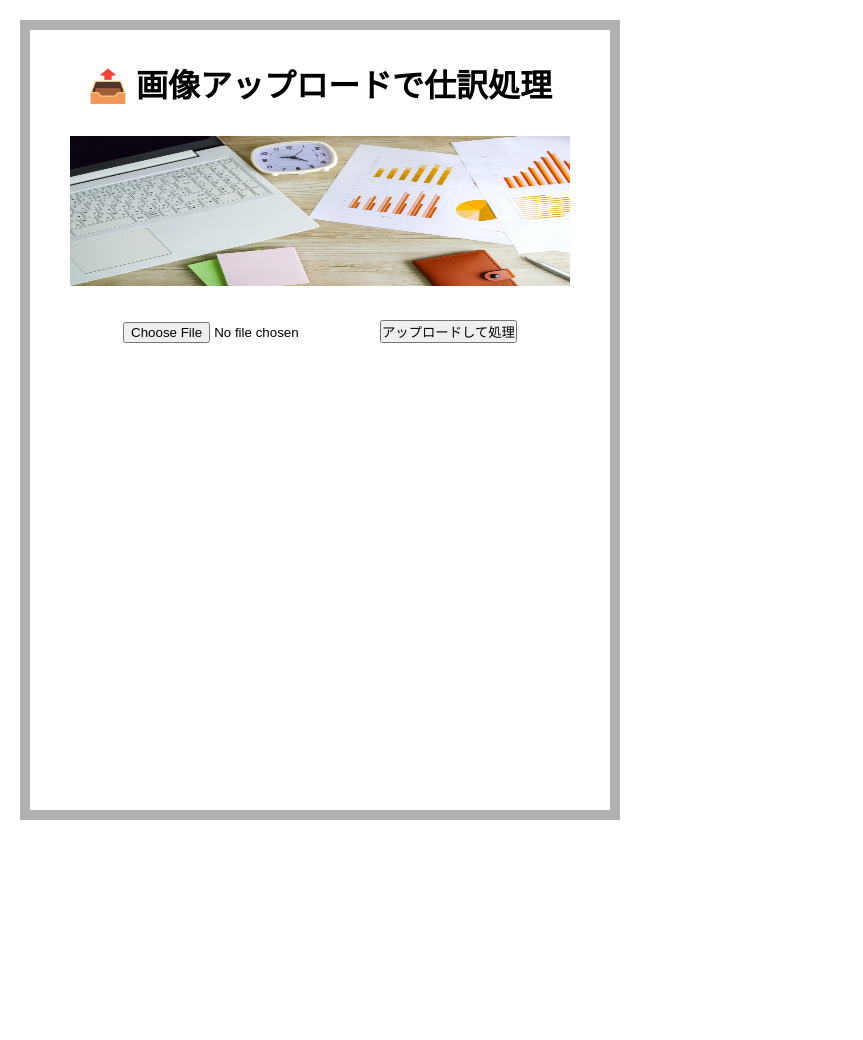
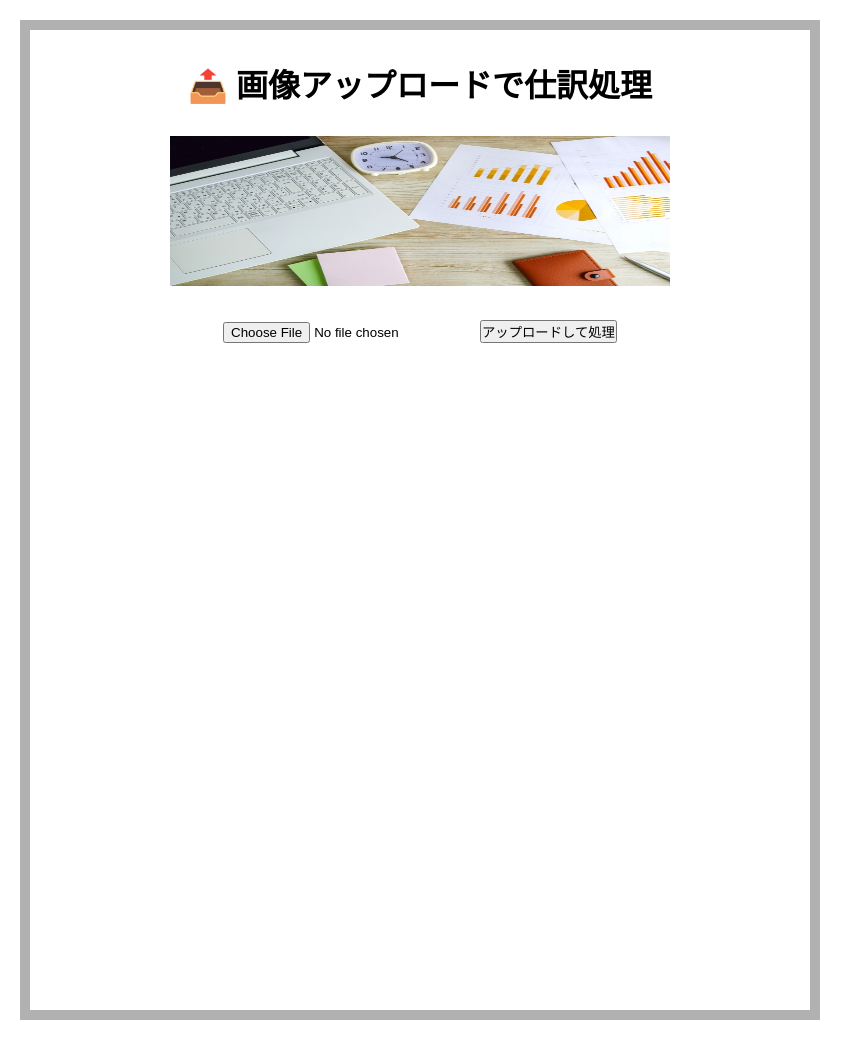
Before and after one commit to yusukeKSF/portfolio, a FastAPI app: page / in a window 1280 px wide. Shown: the whole page, without its empty margins (0-863 px from the left). Before the commit the page ends 820 px from the top, so only its background shows below. Run offline with FastAPI, Linux system fonts and the light colour scheme; parts of the project's set-up code (start-up, migrations or seed data) failed here and were passed over.

Commit message:
update style.css

```diff
--- a/app/static/css/style.css
+++ b/app/static/css/style.css
@@ -7,36 +7,36 @@
         }
         body {
             margin: 20px;
-            width: 600px;
-            height: 800px;
+            width: 800px;
+            height: 1000px;
             display: block;
             text-align: center;
             border: 10px solid rgb(177, 177, 177);
         }
         h1 {
-            margin: 30px 0;
+            margin: 30px auto;
         }
-        thead {
-            margin: 50px 0;
+        h2 {
+            margin: 20px auto;
         }
         .thumbnail {
             width: 500px;
             height: 150px;
             margin-bottom: 30px;
         }
-        #preview {
+        #image-preview {
             max-width: 300px;
-            margin-top: 10px;
+            margin: 10px auto;
             display: none;
         }
-        #status {
+        #journal-table {
+            background: #f4f4f4;
+            margin: 10px auto;
+            border-radius: 5px;
+            white-space: wrap;
+        }
+        #status-message {
             font-weight: bold;
             color: #007BFF;
-            margin-top: 10px;
+            margin: 10px auto;
         }
-        #result pre {
-            background: #f4f4f4;
-            padding: 10px;
-            border-radius: 5px;
-            white-space: pre-wrap;
-        }
```
